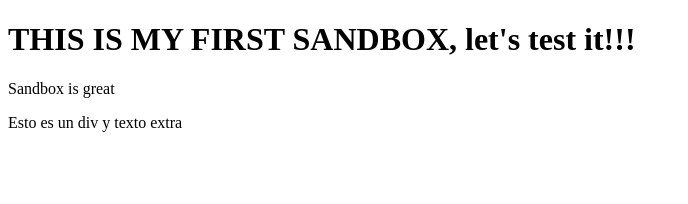
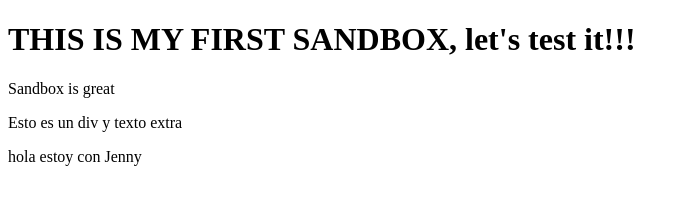
Before and after one commit to JPscript/testCodeSandBox, a website: page index.html in a window 1280 px wide. Shown: the whole page, without its empty margins (0-688 px from the left). Drawn offline with Linux system fonts and the light colour scheme.

Commit message:
Cambio que hago estando con Jenny.

```diff
--- a/index.html
+++ b/index.html
@@ -10,5 +10,6 @@
     <h1>THIS IS MY FIRST SANDBOX, let's test it!!!</h1>
     <p>Sandbox is great</p>
     <div>Esto es un div y texto extra</div>
+    <p>hola estoy con Jenny</p>
   </body>
 </html>
```
